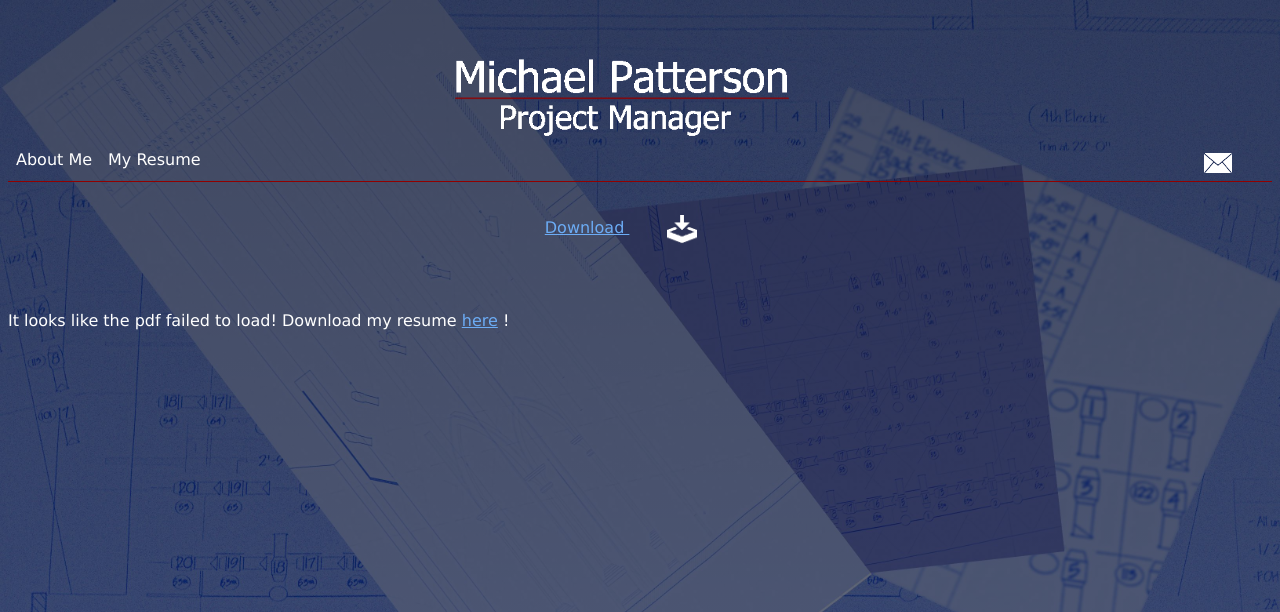
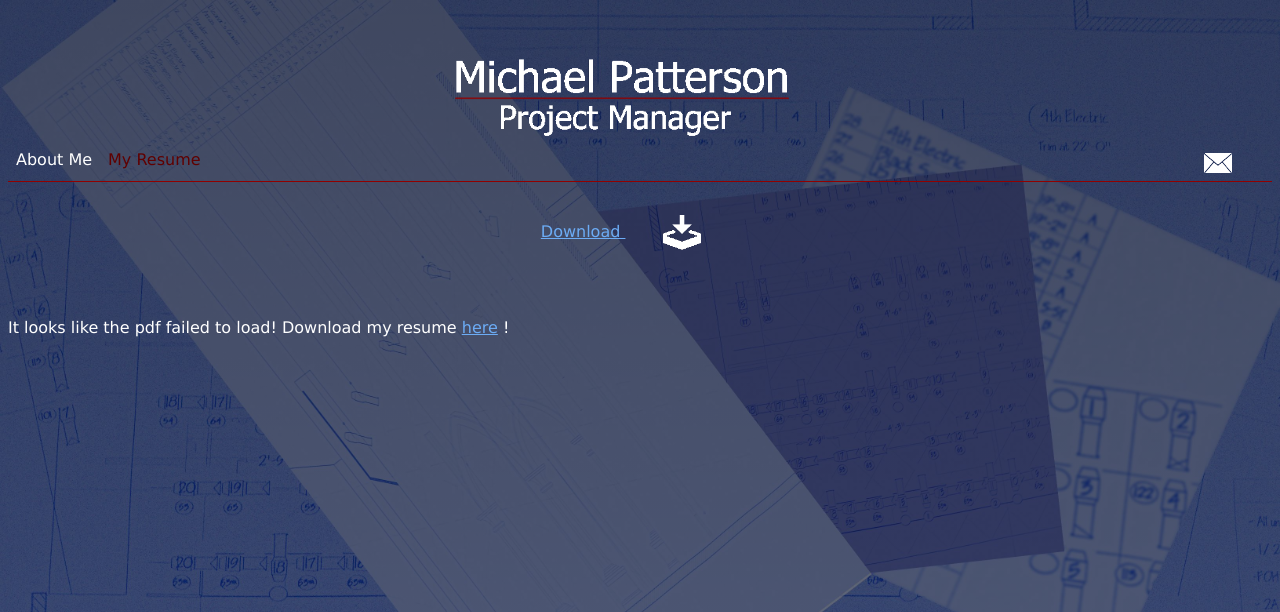
Before and after one commit to PattersonProject/thepattersonproject-website, a PHP site: page /resume.php in a window 1280 px wide. Shown: the top 612 px of the page. Run offline with PHP 8.4, Linux system fonts and the light colour scheme; some web fonts are replaced.

Commit message:
Fixed js iamhere, adjusted css

```diff
--- a/css/pattersonproject.css
+++ b/css/pattersonproject.css
@@ -27,5 +27,7 @@ body {
 }
 
 .credits {
-	font-size: 50%;
+	font-size: 70%;
+	position: fixed;
+	bottom: 0;
 }
--- a/css/resume.css
+++ b/css/resume.css
@@ -8,14 +8,14 @@
 }
 
 #content a > img{
-	height: 30px;
-	width: 30px;
+	width: 3%;
 	padding: 0 3%;
 	vertical-align: middle;
 }
 
 #content object{
 	width: 80%;
-	min-height: 600px;
+	min-height: 400px;
+	max-height: 100%;
 	padding: 0 10%;
 }
--- a/include/head.php
+++ b/include/head.php
@@ -8,9 +8,11 @@
 
 	<script type="text/javascript">
 		//iamhere navigation
-                var bodyid = $('#resume').get('class');
+            $(document).ready(function() {
+                var bodyid = $('body').attr('id');
                 console.log(bodyid);
-                var navid = '#nav' + 'resume';
+                var navid = '#nav' + bodyid;
                 console.log(navid);
                 $(navid).attr('id', 'iamhere');
+            });
 	</script>
--- a/index.php
+++ b/index.php
@@ -32,7 +32,7 @@
 			I built my previous career in a variety of arts organizations.  These experiences taught me the importance of high quality project management and strategic planning.  A live event has a hard deadline, and my project management skills have led to many successful opening nights.  I am an expert at building strong teams, and keeping them focused on the larger project goals.
 			</p>
 			<p>
-			Contact me and lets discuss how we can make your next project a success!
+			Contact me and let's discuss how we can make your next project a success!
 			</p>
 			<!-- <div id="links" class="blur">
 				<span>Contact me at <a href="+19177419221">917.741.9221</a> or <a href="mailto:michael.pttrson@gmail.com">michael.pttrson@gmail.com</a>.  </span>
```
